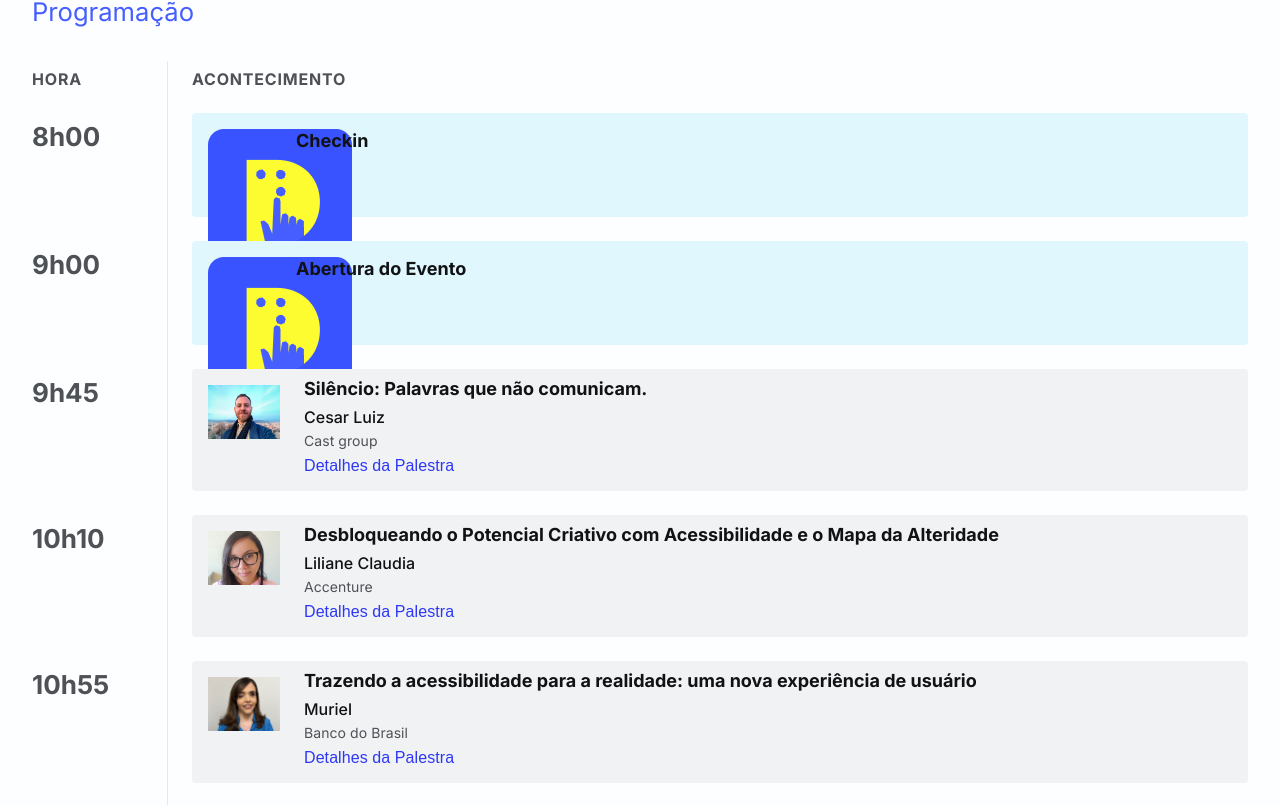
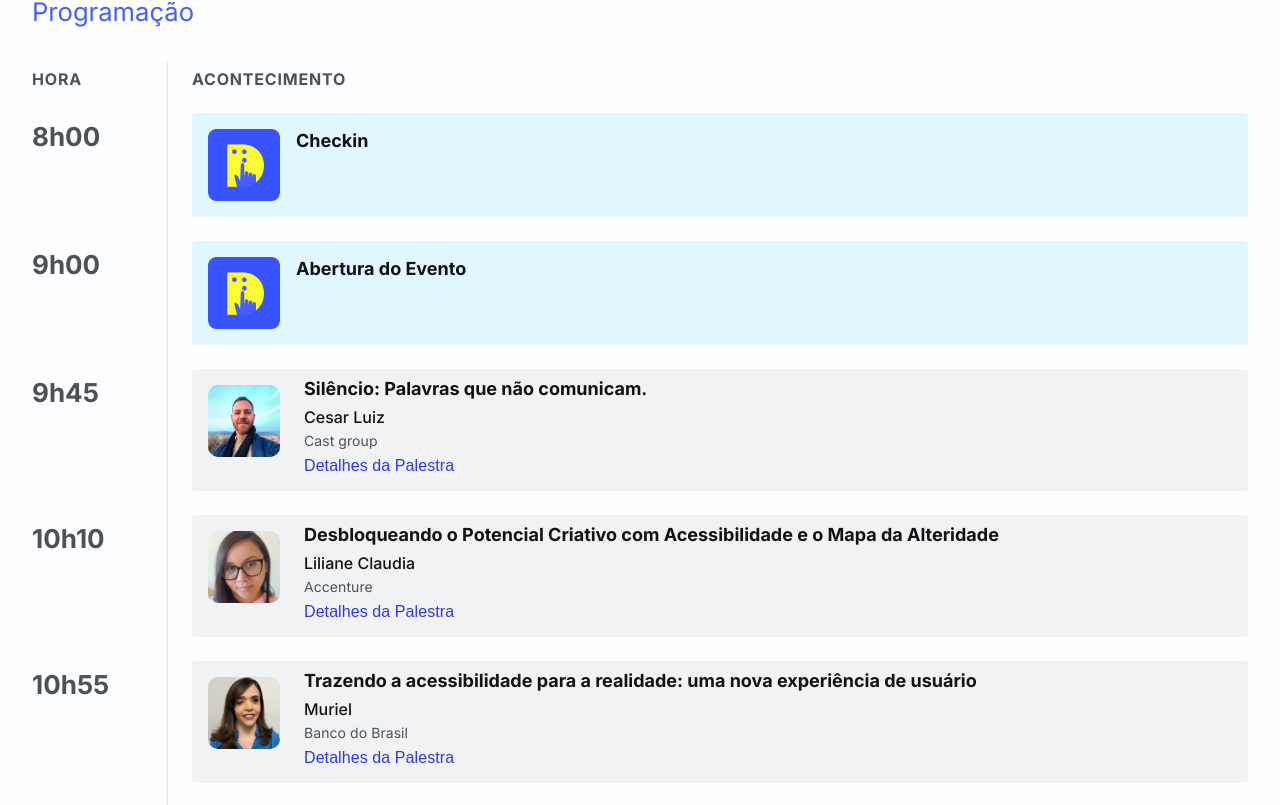
Before and after one commit to acessibilidadebb/a11yday, a React (Vite) app: page / in a window 1280 px wide. Shown: the part 795-1600 px from the top of the page. Built offline with nearby package versions, Linux system fonts and the light colour scheme.

Commit message:
Fixed ScheduleItem card-image when it hast two speakers

```diff
--- a/src/sections/schedule/components/scheduleItem.tsx
+++ b/src/sections/schedule/components/scheduleItem.tsx
@@ -4,7 +4,6 @@ import { Details } from './details'
 import { SpeakersTitle } from './speakersTitle'
 import './scheduleitem.scss'
 import { GlobalContext } from '../../../contexts/globalContext'
-import ScheduleCardImage from './scheduleCardImage'
 
 export function ScheduleItem(props: ScheduleItemProps) {
   const { time, title, subtitle, speakers, details } = props
@@ -43,11 +42,22 @@ export function ScheduleItem(props: ScheduleItemProps) {
       <div className="schedule-card-image">
         {speakers.length ? (
           speakers.map((speaker, index) => {
-            console.log(speaker, index)
+            const borderRadiusStyle = {
+              borderTopLeftRadius: index === 0 ? '10px' : '0',
+              borderBottomLeftRadius: index === 0 ? '10px' : '0',
+              borderTopRightRadius:
+                index === speakers.length - 1 ? '10px' : '0',
+              borderBottomRightRadius:
+                index === speakers.length - 1 ? '10px' : '0',
+            }
+
             return (
               <img
                 key={`speakerCardImage${index}`}
-                style={{ width: `${100 / speakers.length}%` }}
+                style={{
+                  width: `${100 / speakers.length}%`,
+                  ...borderRadiusStyle,
+                }}
                 aria-hidden={`${!!imageAriaHidden}`}
                 src={`${import.meta.env.BASE_URL}palestrantes/${speaker.image}`}
                 alt={getAltText()}
--- a/src/sections/schedule/components/scheduleitem.scss
+++ b/src/sections/schedule/components/scheduleitem.scss
@@ -118,10 +118,14 @@ $scheduleItemMarginLeft: 45px;
 .schedule-card-image {
   width: 72px;
   height: 72px;
-  object-fit: cover;
-  border-radius: 8px;
   grid-column: 1;
   grid-row: 1/5;
+  img  {
+    width: 100%;
+    height: 100%;
+    object-fit: cover;
+    border-radius: 8px;
+  }
 }
 .schedule-card-content {
   margin-left: 15px;
```
Also changed, not shown: src/sections/schedule/types.ts (+7 -0 lines).
